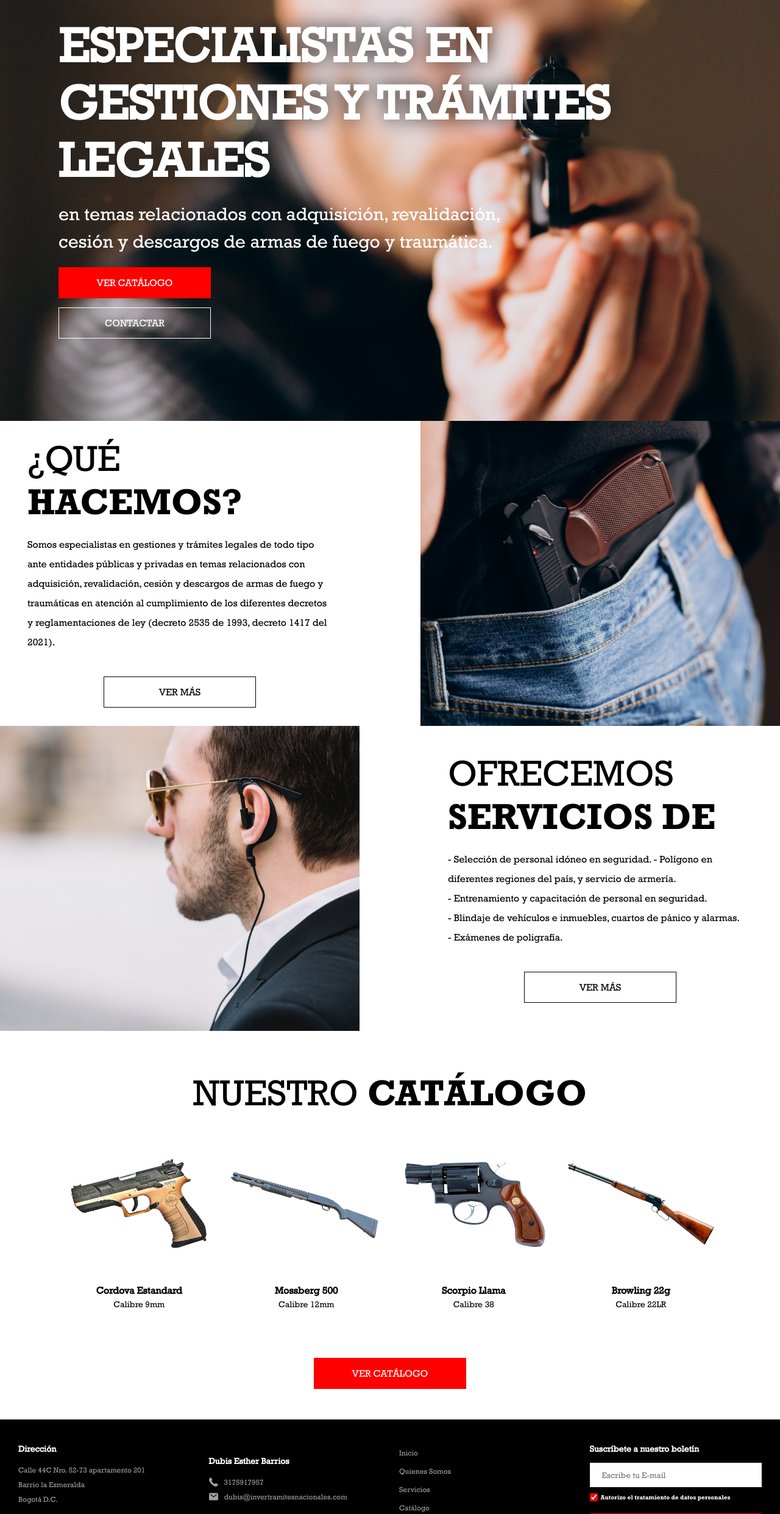
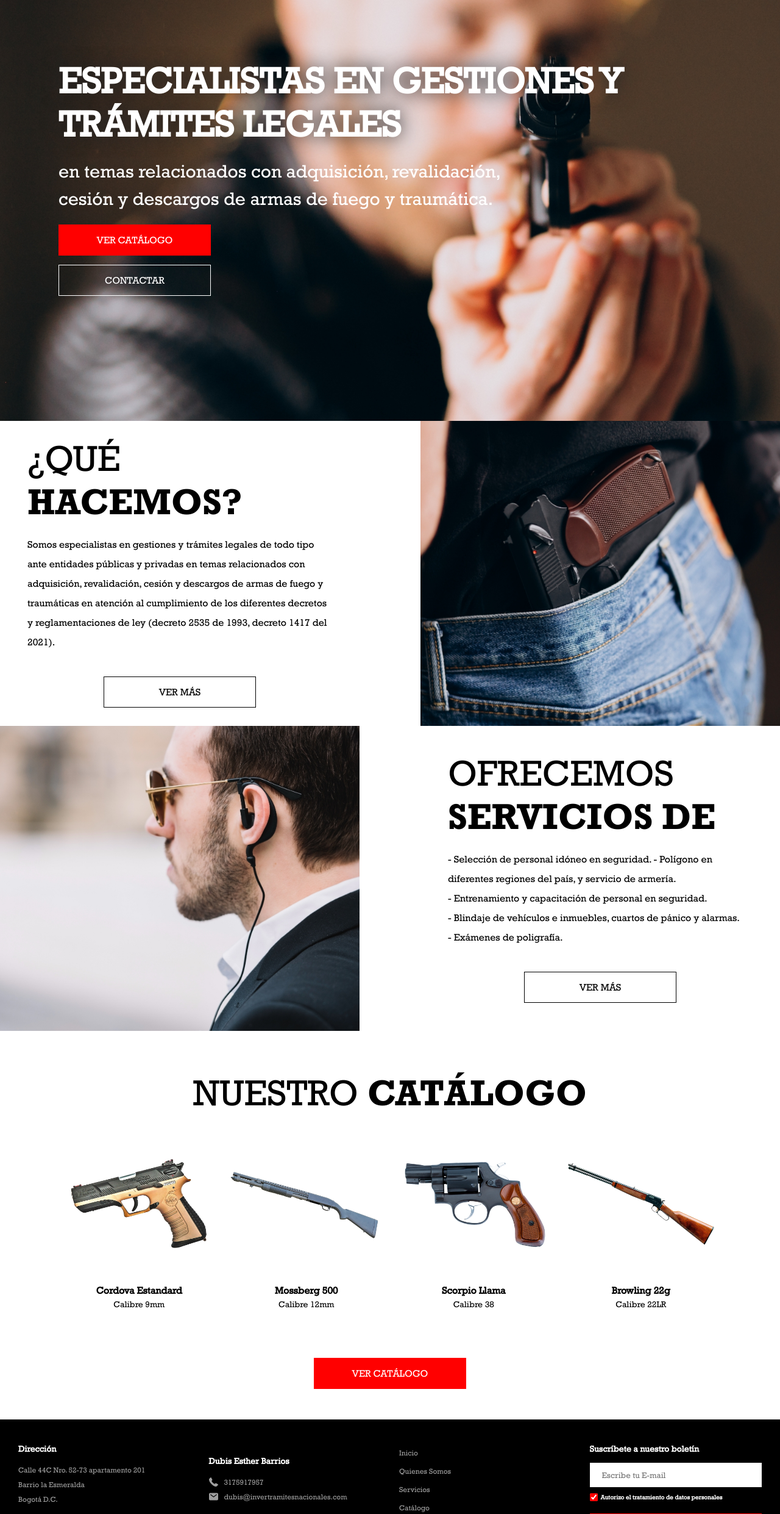
Before and after one commit to santiagodsgnr/invertramites-web, a Next.js app: page / in a window 1280 px wide. Shown: the part 110-2592 px from the top of the page at 61% size. Built offline with nearby package versions, Linux system fonts and the light colour scheme.

Commit message:
fix: font size un h1 home - font-weight in span

```diff
--- a/styles/globals.scss
+++ b/styles/globals.scss
@@ -40,7 +40,8 @@ section {
 }
 
 span {
-  font-family: "Rockwell-Bold";
+  font-family: "Rockwell-Regular";
+  font-weight: 900;
 }
 
 .container {
--- a/styles/home.scss
+++ b/styles/home.scss
@@ -161,7 +161,7 @@
       }
 
       @media only screen and (min-width: 1024px) {
-        font-size: 8rem;
+        font-size: 6rem;
         max-width: 1000px;
       }
     }
```
